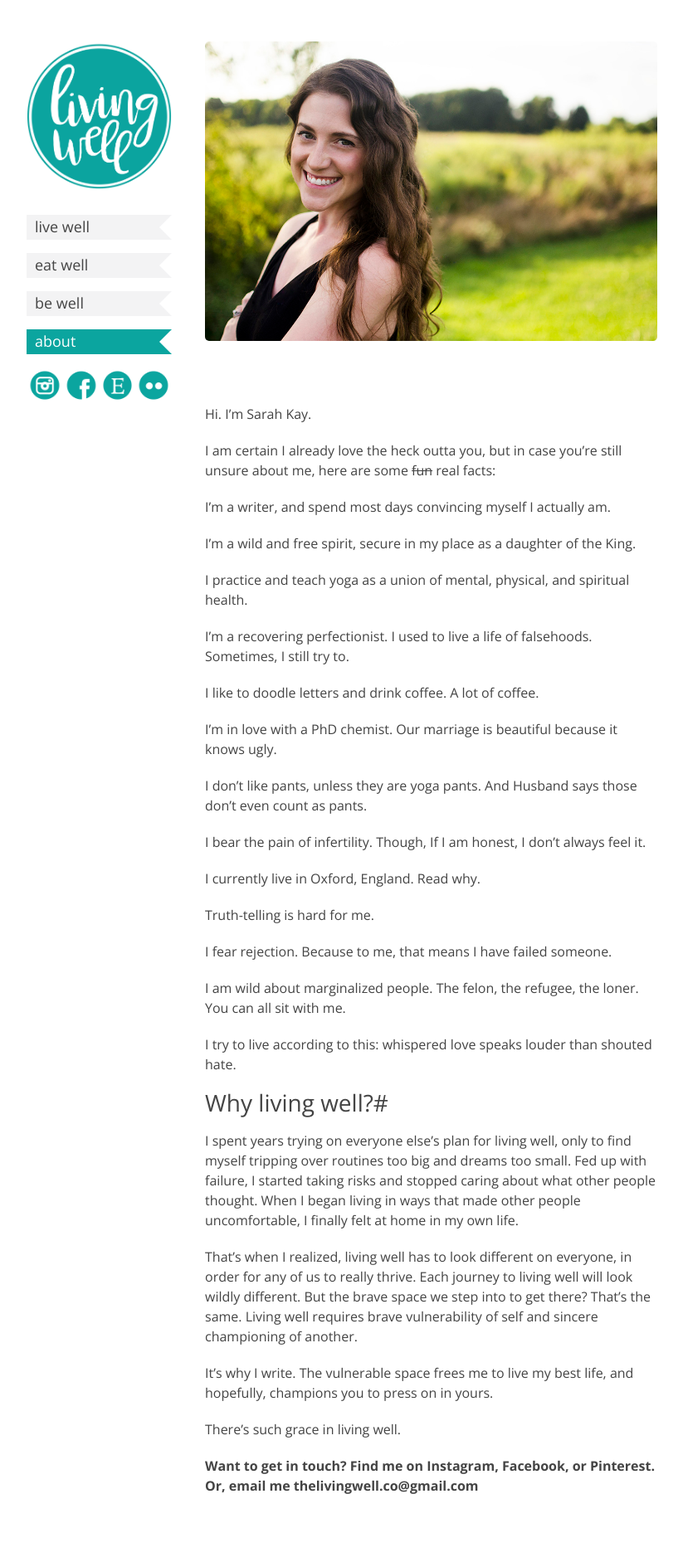
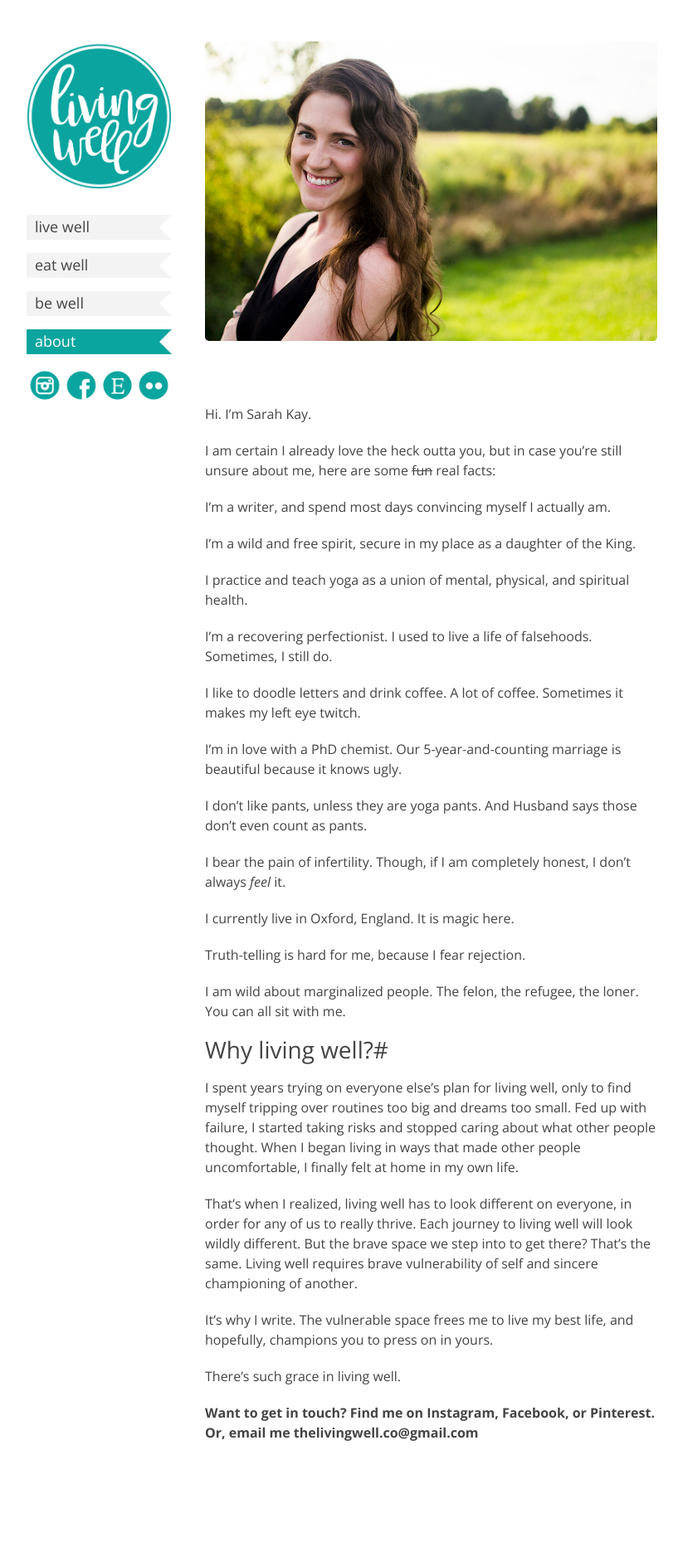
Before and after one commit to dreger/thelivingwell.co, a Jekyll site: the page built from pages/about.md, in a window 1280 px wide. Shown: the whole page at 83% size, without its empty margins (228-1051 px from the left). Built offline with Jekyll 4.4.1, drawn with Linux system fonts in a browser that asks for light colours; after the commit the page ends 1819 px from its top, so only the background shows below that.

Commit message:
Update about.md

```diff
--- a/pages/about.md
+++ b/pages/about.md
@@ -16,25 +16,22 @@ I'm a wild and free spirit, secure in my place as a daughter of the King.
 
 I practice and teach yoga as a union of mental, physical, and spiritual health.
 
-I'm a recovering perfectionist. I used to live a life of falsehoods. Sometimes, I still try to.
+I'm a recovering perfectionist. I used to live a life of falsehoods. Sometimes, I still do.
 
-I like to doodle letters and drink coffee. A lot of coffee.
+I like to doodle letters and drink coffee. A lot of coffee. Sometimes it makes my left eye twitch.
 
-I'm in love with a PhD chemist. Our marriage is beautiful because it knows ugly.
+I'm in love with a PhD chemist. Our 5-year-and-counting marriage is beautiful because it knows ugly.
 
 I don't like pants, unless they are yoga pants. And Husband says those don't even count as pants.
 
-I bear the pain of infertility. Though, If I am honest, I don't always feel it.
+I bear the pain of infertility. Though, if I am completely honest, I don't always *feel* it.
 
-I currently live in Oxford, England. Read why.
+I currently live in Oxford, England. It is magic here.
 
-Truth-telling is hard for me.
-
-I fear rejection. Because to me, that means I have failed someone.
+Truth-telling is hard for me, because I fear rejection.
 
 I am wild about marginalized people. The felon, the refugee, the loner. You can all sit with me.
 
-I try to live according to this: whispered love speaks louder than shouted hate.
 
 
 # Why living well?#
```
